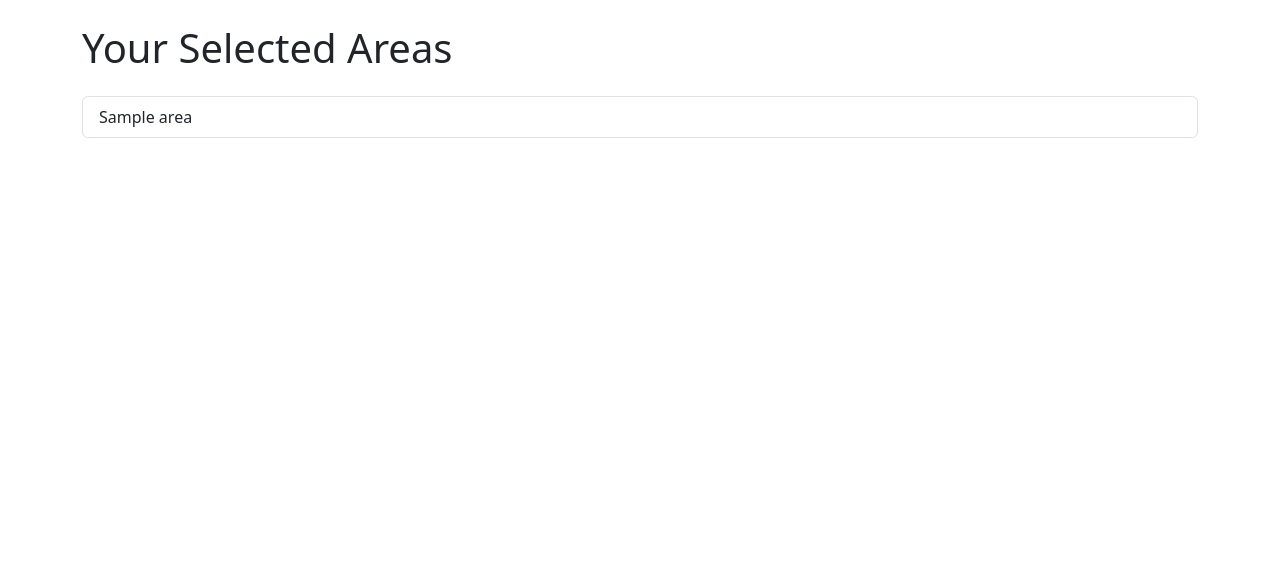
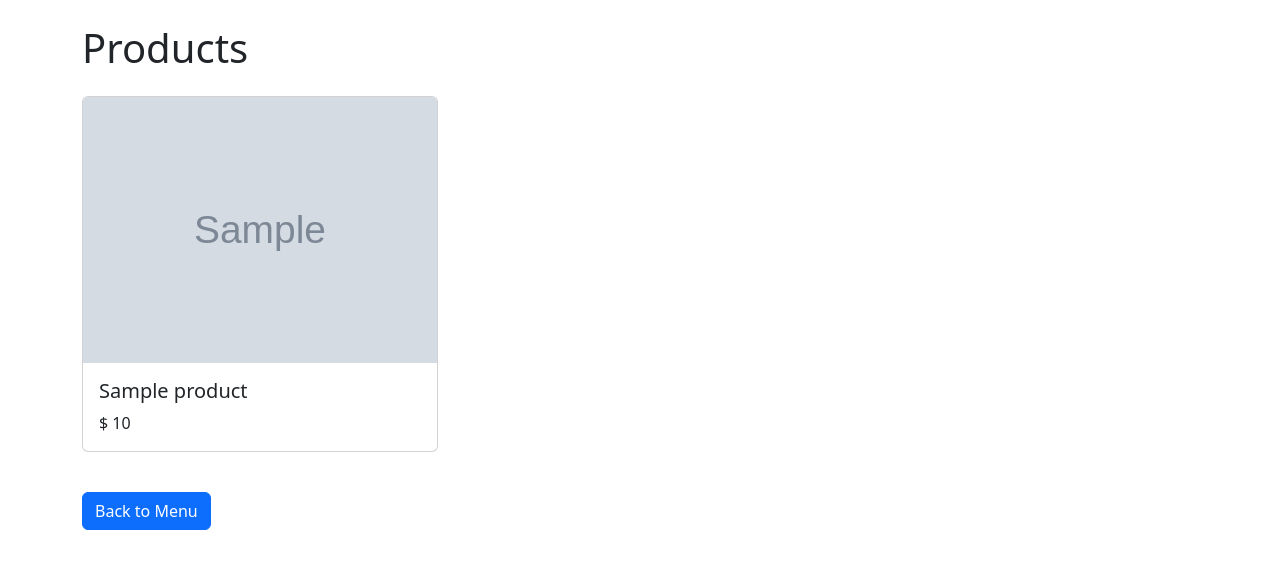
Before and after one commit to Samuelin795/ENTREGABLE1, a Flask app: template web/templates/view_products.html in a window 1280 px wide. Shown: the top 569 px of the page. Run offline with Flask 3, Linux system fonts and the light colour scheme; the template is opened without the code that fills it: most values are stand-ins (such as "Sample title", 1, 10 or a date in 2020); grey boxes marked "Sample" are stand-in pictures.

Commit message:
ultimos cambios y casi final

```diff
--- a/web/templates/amenu.html
+++ b/web/templates/amenu.html
@@ -22,6 +22,7 @@
             </div>
             <button type="submit" class="btn btn-primary mt-3">Save Preferences</button>
         </form>
+
     </div>
     <script src="https://cdn.jsdelivr.net/npm/bootstrap@5.3.0-alpha1/dist/js/bootstrap.bundle.min.js"></script>
 </body>
--- a/web/templates/index.html
+++ b/web/templates/index.html
@@ -56,8 +56,8 @@
     <header class="masthead text-center text-white" style="background-image: url('imagenes/img3.jpg'); background-size: cover; background-position: center; background-repeat: no-repeat;">
         <div class="masthead-content">
             <div class="container px-5">
-                <h1 class="masthead-heading mb-0">La tienda con los mejores</h1>
-                <h2 class="masthead-subheading mb-0">productos calidad precio</h2>
+                <h1 class="masthead-heading mb-0" style="color: rgb(255, 208, 0);">La tienda con los mejores</h1>
+                <h2 class="masthead-subheading mb-0" style="color: rgb(255, 140, 0);">productos calidad precio</h2>
                 <a class="btn btn-primary btn-xl rounded-pill mt-5" href="#scroll">Promociones</a>
             </div>
         </div>
--- a/web/templates/view_products.html
+++ b/web/templates/view_products.html
@@ -3,22 +3,35 @@
 <head>
     <meta charset="UTF-8">
     <meta name="viewport" content="width=device-width, initial-scale=1.0">
-    <title>Selected Areas</title>
+    <title>Products</title>
     <link href="https://cdn.jsdelivr.net/npm/bootstrap@5.3.0-alpha1/dist/css/bootstrap.min.css" rel="stylesheet">
 </head>
 <body>
     <div class="container">
-        <h1 class="mt-4 mb-4">Your Selected Areas</h1>
-        <ul class="list-group">
-            {% if areas %}
-                {% for area in areas %}
-                    <li class="list-group-item">{{ area }}</li>
+        <h1 class="mt-4 mb-4">Products</h1>
+
+        <!-- Si no hay productos disponibles, muestra un mensaje -->
+        {% if products %}
+            <div class="row">
+                {% for product in products %}
+                    <div class="col-md-4">
+                        <div class="card mb-4">
+                            <img src="{{ product['image_url'] }}" class="card-img-top" alt="{{ product['name'] }}" onerror="this.src='/static/images/default_image.png'">
+                            <div class="card-body">
+                                <h5 class="card-title">{{ product['name'] }}</h5>
+                                <p class="card-text">$ {{ product['price'] }}</p>
+                            </div>
+                        </div>
+                    </div>
                 {% endfor %}
-            {% else %}
-                <li class="list-group-item">No areas selected.</li>
-            {% endif %}
-        </ul>
+            </div>
+        {% else %}
+            <p>No products available in the selected areas.</p>
+        {% endif %}
+
+        <a href="{{ url_for('amenu') }}" class="btn btn-primary mt-3">Back to Menu</a>
     </div>
+
     <script src="https://cdn.jsdelivr.net/npm/bootstrap@5.3.0-alpha1/dist/js/bootstrap.bundle.min.js"></script>
 </body>
 </html>
```
Also changed, not shown: web/templates/view_areas.html (+9 -1 lines), 2 other files.
